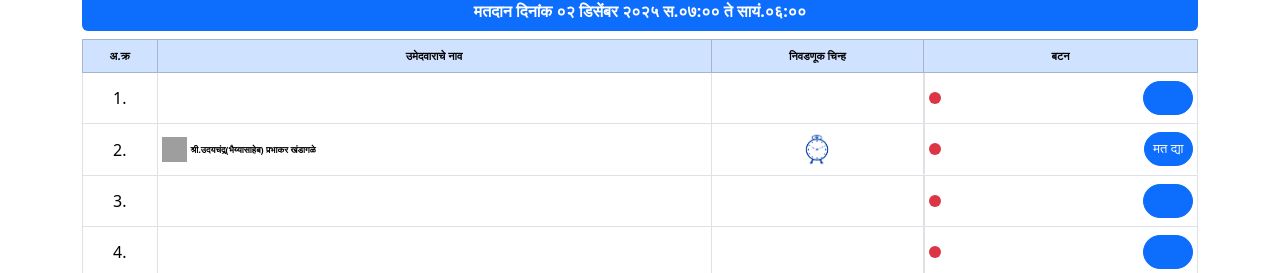
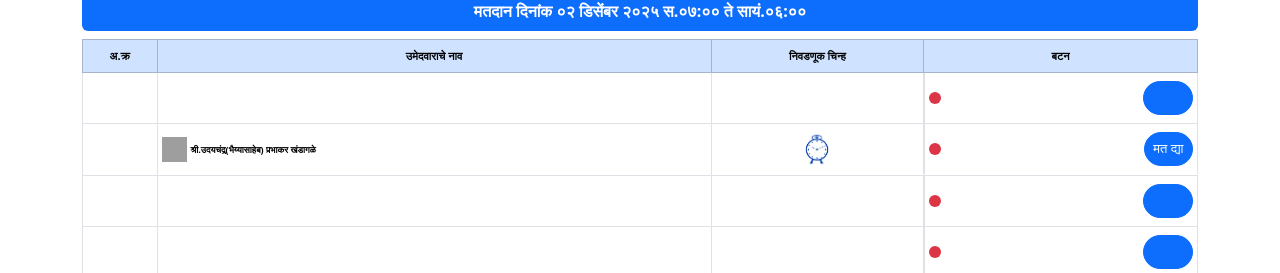
Before and after one commit to VishalVPawar/kandagale, a React (Vite) app: page / in a window 1280 px wide. Shown: the part 527-800 px from the top of the page. Built offline with nearby package versions, Linux system fonts and the light colour scheme; grey boxes are pictures that could not be loaded.

Commit message:
no removed

```diff
--- a/src/components/VotingTable.tsx
+++ b/src/components/VotingTable.tsx
@@ -45,7 +45,7 @@ const VotingTable = () => {
 
           <tbody>
             <tr>
-              <td>1.</td>
+              <td>&nbsp;</td>
               <td></td>
               <td></td>
 
@@ -61,7 +61,7 @@ const VotingTable = () => {
               </td>
             </tr>
             <tr className="">
-              <td>2.</td>
+              <td>&nbsp;</td>
 
               <td>
                 <div
@@ -108,7 +108,7 @@ const VotingTable = () => {
             {/* ------- EMPTY ROWS ------- */}
             {[3, 4, 5, 6, 7, 8, 9].map((num) => (
               <tr key={num}>
-                <td>{num}.</td>
+                <td>&nbsp;</td>
                 <td></td>
                 <td></td>
 
```
